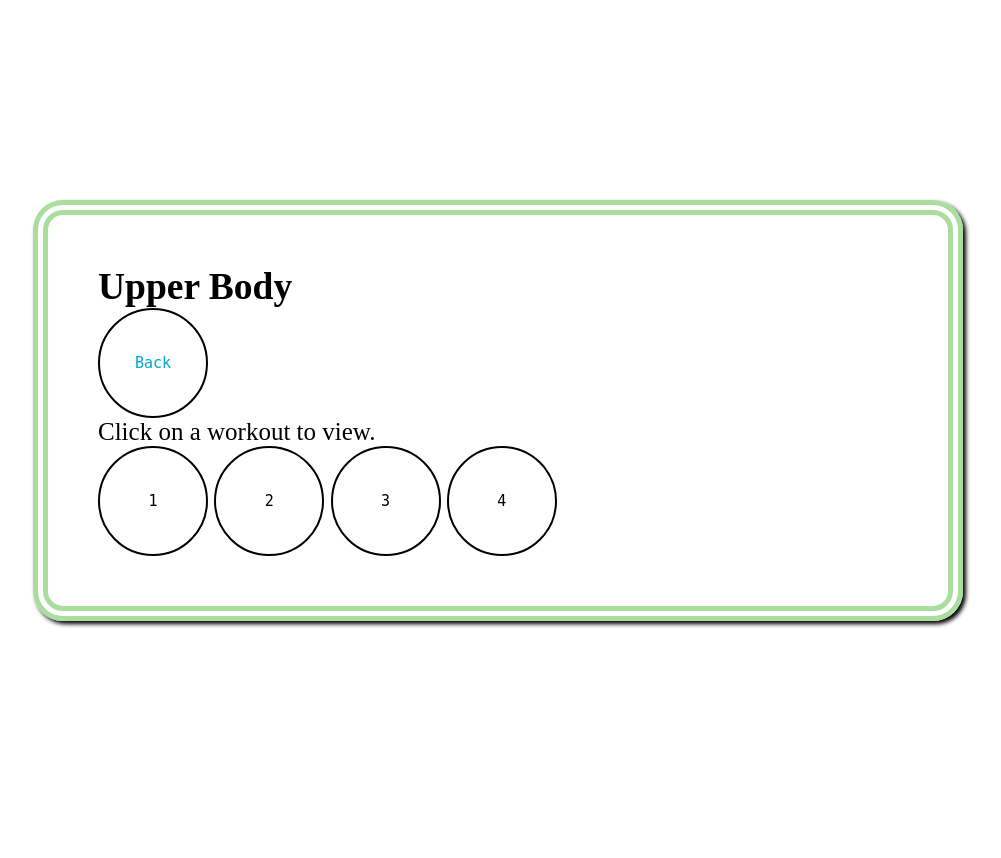
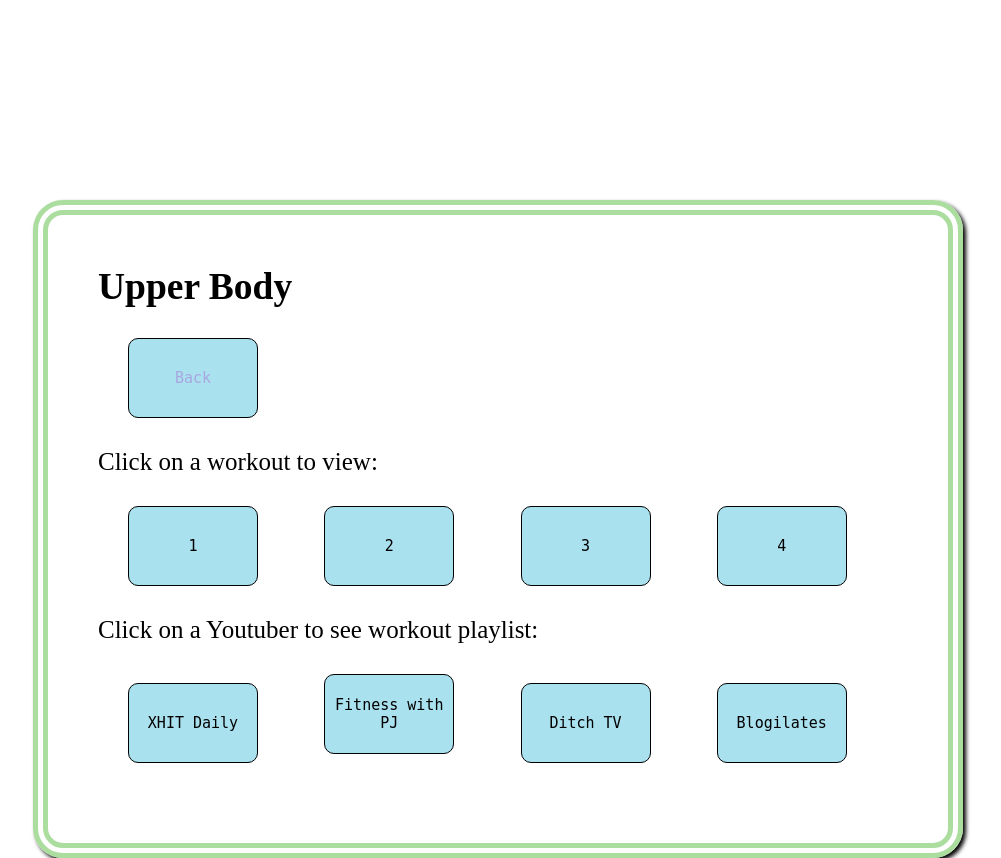
Before and after one commit to laurenlindsey1/endurance, a Python web app: template templates/upperbody.html in a window 1280 px wide. Shown: the whole page, without its empty margins (217-1218 px from the left). Before the commit the page ends 628 px from the top, so only its background shows below. Run offline with Jinja, Linux system fonts and the light colour scheme; the template is opened without the code that fills it, so the values that code supplies are empty; some libraries are stand-ins or nearby versions.

Commit message:
youtube links in workouts

```diff
--- a/scripts/upperbody.js
+++ b/scripts/upperbody.js
@@ -116,11 +116,36 @@ function display4() {
   $('.welcome').animate({opacity:1}, 1000)
 }
 
+function display5() {
+  $('.welcome').html(`
+<iframe width="560" height="315" src="https://www.youtube.com/embed/videoseries?list=PLpXJ7Rlnuy86nG-vuQ0jsedDtWKvDZirI" frameborder="0" allowfullscreen></iframe>
+    `);
+  $('.welcome').animate({opacity:1}, 1000)
+}
+function display6() {
+  $('.welcome').html(`
+<iframe width="560" height="315" src="https://www.youtube.com/embed/videoseries?list=PLa3I3I_Fjb3v6nG_NTtIJziGkHX_Pg4fk" frameborder="0" allowfullscreen></iframe>  `);
+  $('.welcome').animate({opacity:1}, 1000)
+}
+function display7() {
+  $('.welcome').html(`
+<iframe width="560" height="315" src="https://www.youtube.com/embed/videoseries?list=PLB_jJ3AAJwDPpSj-g3rO9LWjb350GKcQK" frameborder="0" allowfullscreen></iframe>    `);
+  $('.welcome').animate({opacity:1}, 1000)
+}
+function display8() {
+  $('.welcome').html(`
+<iframe width="560" height="315" src="https://www.youtube.com/embed/videoseries?list=PLSCcAGyv98icWAjrUD29TYLhJtRAGABp2" frameborder="0" allowfullscreen></iframe>`);
+  $('.welcome').animate({opacity:1}, 1000)
+}
 
 function setupHandlers() {
   $('.1').on('click', display1);
   $('.2').on('click', display2);
   $('.3').on('click', display3);
   $('.4').on('click', display4);
+  $('.video1').on('click', display5);
+  $('.video2').on('click', display6);
+  $('.video3').on('click', display7);
+  $('.video4').on('click', display8);
 }
 $(document).ready(setupHandlers);
--- a/styles/headtest.css
+++ b/styles/headtest.css
@@ -2,7 +2,7 @@
 body {
    background-color: white;
 }
-a { text-decoration: none; color: #00A5CC; }
+a { text-decoration: none; color: rgb(169, 166, 224) }
 h1{
 	color: rgb(76, 70, 135);
 	font-size: 90px;
@@ -51,13 +51,20 @@ h4.welcome{
 }
 button{
 	font-size: 15px;
-	background-color: white;
+	background-color: rgb(170, 225, 239);
 	font-family: monospace;
-	height:110px;
-	width: 110px;
-	border-radius:50%;
-	border:2px solid black;
-	text-align: center;}
+	height:80px;
+	width: 130px;
+	border:1px solid black;
+	text-align: center;
+  margin: 30px;
+  color: black;
+  border-radius: 10px;
+}
+button:hover {
+    background-color: white;
+    box-shadow: 0 12px 16px 0 rgba(0,0,0,0.24), 0 17px 50px 0 rgba(0,0,0,0.19);
+}
 .menu {
 	width: 240px;
 	height: 100%;
--- a/templates/upperbody.html
+++ b/templates/upperbody.html
@@ -11,12 +11,17 @@
     <span class="textbody">
     <h2>Upper Body </h2>
       <button class = "back"><a href="/workouts">Back</a></button>
-      <p> Click on a workout to view. <p>
+      <p> Click on a workout to view: <p>
       <button class = "1">1</button>
       <button class = "2">2</button>
       <button class = "3">3</button>
       <button class = "4">4</button>
       <h4 class="welcome"></h4>
+      Click on a Youtuber to see workout playlist:</br>
+      <button class = "video1">XHIT Daily</button>
+      <button class = "video2">Fitness with PJ</button>
+      <button class = "video3">Ditch TV</button>
+      <button class = "video4">Blogilates</button>
     </span>
   </body>
 </html>
--- a/templates/workouts.html
+++ b/templates/workouts.html
@@ -30,7 +30,7 @@
         <ul>
             <li><a href="https://www.google.com/search?rlz=1C1CHBF_enUS753US753&biw=1536&bih=759&tbm=isch&sa=1&q=pull+up+bar&oq=pull+up+bar&gs_l=psy-ab.3..0l4.420478.423816.0.424227.11.11.0.0.0.0.90.861.11.11.0....0...1.1.64.psy-ab..0.11.855...0i67k1.v_a9iRFdypo" target="_blank">Pull Up Bar</a></li>
             <li><a href="https://www.google.com/search?rlz=1C1CHBF_enUS753US753&biw=1536&bih=759&tbm=isch&sa=1&q=dip+bar&oq=dip+bar&gs_l=psy-ab.3..0i67k1j0l3.12144.12759.0.13049.3.3.0.0.0.0.92.259.3.3.0....0...1.1.64.psy-ab..0.3.257.2rn54rM-kks" target="_blank">Dip Bar</a></li>
-            <li><a href="https://www.google.com/search?q=plyometric+box&rlz=1C1CHBF_enUS753US753&source=lnms&tbm=isch&sa=X&ved=0ahUKEwiQxPWn79nVAhVRzWMKHXhQA2gQ_AUICygC&biw=1536&bih=759" target="_blank">Plyometric Box</a> or other Elevated Platform (Sturdy Chair for ex.)</li><br>
+            <li>Elevated Platform(ex: Sturdy Chair)</li><br>
         </ul>
 
             <div>
@@ -43,9 +43,11 @@
 
           <h3> Sample Routines - select which area of the body you would like to focus on</h3>
           <p> *Click <a href="/workouthowto">here</a> to see how to do the exercises in our sample routines.*</p><br>
+          <span class= "button1">
           <button class = "upperbody"><a href="/upperbody">Upper Body</a></button>
           <button class = "lowerbody"><a href="/lowerbody">Lower Body</a></button>
           <button class = "abs"><a href="/abs">Abs</a></button>
+        </span>
     </span>
   </body>
 </html>
```
Also changed, not shown: scripts/abs.js (+28 -0 lines), scripts/lowerbody.js (+29 -0 lines), templates/abs.html (+7 -1 lines), templates/lowerbody.html (+6 -1 lines).
